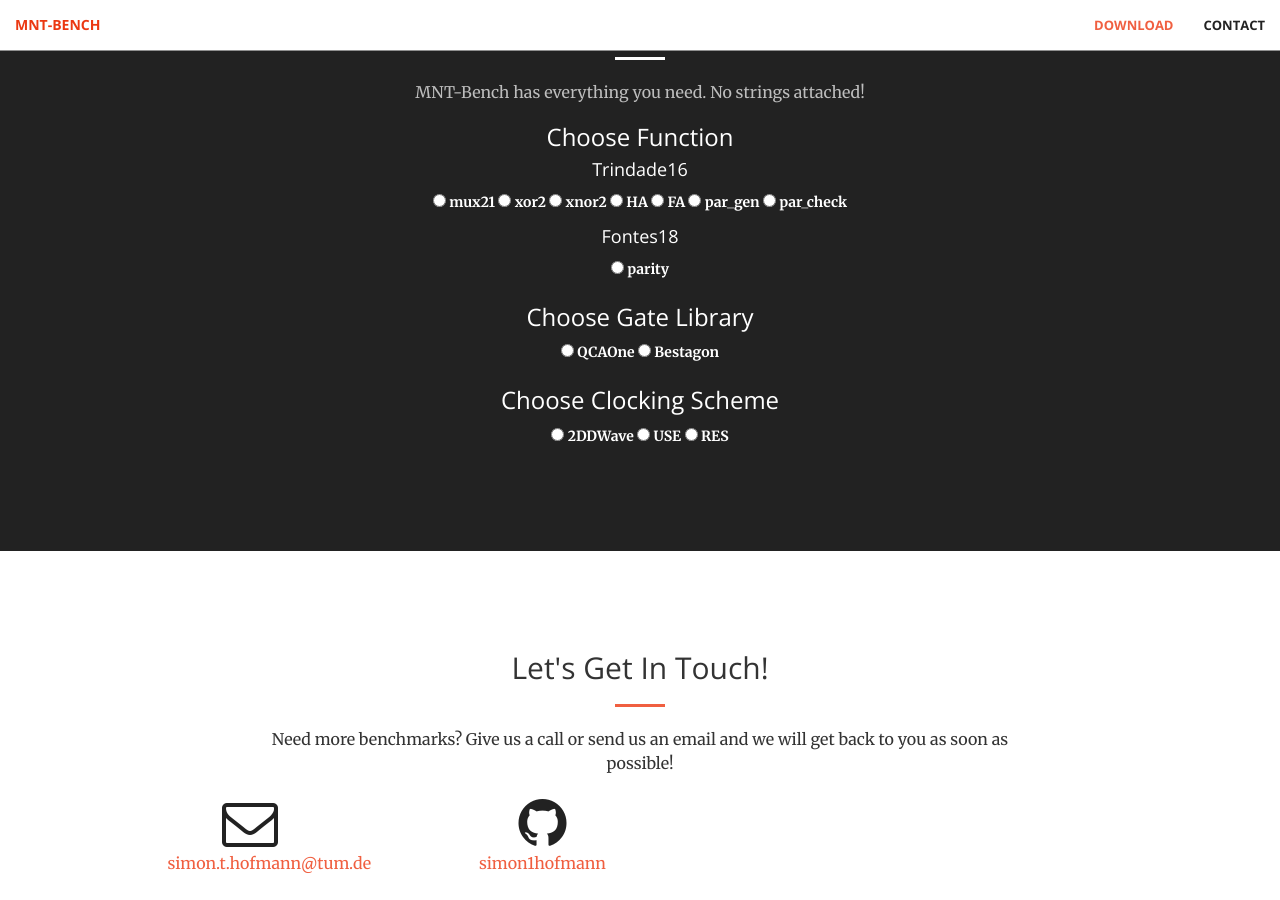
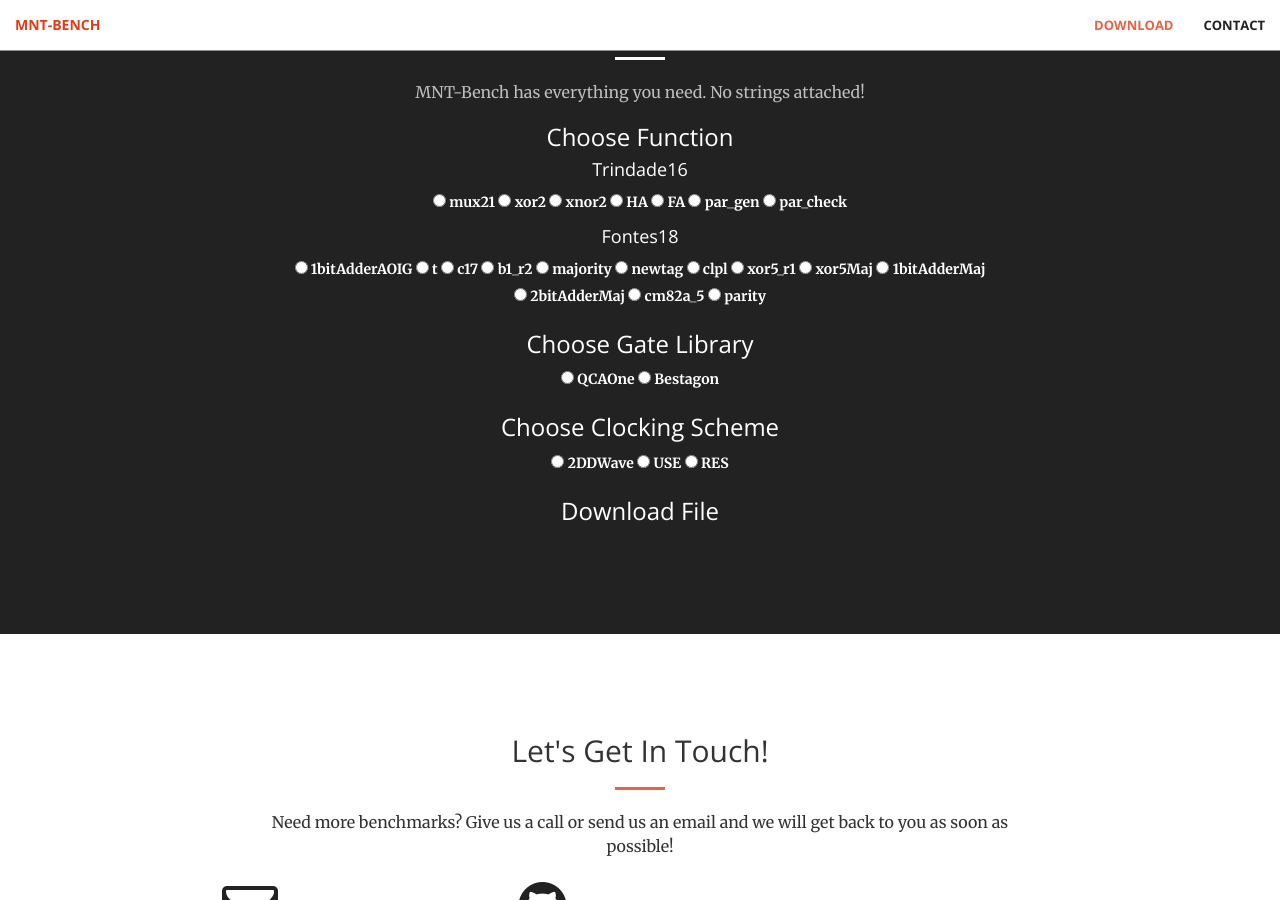
Before and after one commit to simon1hofmann/mnt-bench-old, a Jekyll site: the page built from docs/index.html, in a window 1280 px wide and 900 px high, scrolled down 996 px. Built offline with Jekyll 4.4.1, drawn with Linux system fonts in a browser that asks for light colours; nearby versions of some CDN libraries.

Commit message:
Update call-to-action.html

```diff
--- a/docs/_includes/call-to-action.html
+++ b/docs/_includes/call-to-action.html
@@ -9,7 +9,6 @@
                 <div>
                   <h3>Choose Function</h3>
                     <h4>Trindade16</h4>
-                        <div class="link-container-specification-file-trindade16"></div>
                         <label>
                         <input type="radio" class="select" value="mux21" name="Function" /> mux21
                         </label>
@@ -32,25 +31,61 @@
                         <label>
                         <input type="radio" class="select" value="par_check" name="Function" /> par_check
                         </label>
+                        <div class="link-container-specification-file-trindade16"></div>
                     <h4>Fontes18</h4>
-                        <div class="link-container-specification-file-fontes18"></div>
+                        <label>
+                        <input type="radio" class="select" value="1bitAdderAOIG" name="Function" /> 1bitAdderAOIG
+                        </label>
+                        <label>
+                        <input type="radio" class="select" value="t" name="Function" /> t
+                        </label>
+                        <label>
+                        <input type="radio" class="select" value="c17" name="Function" /> c17
+                        </label>
+                        <label>
+                        <input type="radio" class="select" value="b1_r2" name="Function" /> b1_r2
+                        </label>
+                        <label>
+                        <input type="radio" class="select" value="majority" name="Function" /> majority
+                        </label>
+                        <label>
+                        <input type="radio" class="select" value="newtag" name="Function" /> newtag
+                        </label>
+                        <label>
+                        <input type="radio" class="select" value="clpl" name="Function" /> clpl
+                        </label>
+                        <label>
+                        <input type="radio" class="select" value="xor5_r1" name="Function" /> xor5_r1
+                        </label>
+                        <label>
+                        <input type="radio" class="select" value="xor5Maj" name="Function" /> xor5Maj
+                        </label>
+                        <label>
+                        <input type="radio" class="select" value="1bitAdderMaj" name="Function" /> 1bitAdderMaj
+                        </label>
+                        <label>
+                        <input type="radio" class="select" value="2bitAdderMaj" name="Function" /> 2bitAdderMaj
+                        </label>
+                        <label>
+                        <input type="radio" class="select" value="cm82a_5" name="Function" /> cm82a_5
+                        </label>
                         <label>
                         <input type="radio" class="select" value="parity" name="Function" /> parity
                         </label>
+                        <div class="link-container-specification-file-fontes18"></div>
                 </div>
                 <div>
                   <h3>Choose Gate Library</h3>
-                    <div class="link-container-library"></div>
                     <label>
                     <input type="radio" class="select" value="QCAOne" name="Library" /> QCAOne
                     </label>
                     <label>
                     <input type="radio" class="select" value="Bestagon" name="Library" /> Bestagon
                     </label>
+                    <div class="link-container-library"></div>
                 </div>
                 <div>
                   <h3>Choose Clocking Scheme</h3>
-                    <div class="link-container-library-clocking"></div>
                     <label>
                     <input type="radio" class="select" value="2DDWave" name="Clocking" /> 2DDWave
                     </label>
@@ -60,8 +95,12 @@
                     <label>
                     <input type="radio" class="select" value="RES" name="Clocking" /> RES
                     </label>
+                    <div class="link-container-library-clocking"></div>
                 </div>
-                <div class="link-container-gate-level-file"></div>
+                <div>
+                  <h3>Download File</h3>
+                  <div class="link-container-gate-level-file"></div>
+                </div>
             </div>
         </div>
     </div>
@@ -80,7 +119,7 @@ $(document).on("change", ".select", function() {
 
   if (func){
       var trindade16 = ["mux21", "xor2", "xnor2", "HA", "FA", "par_gen", "par_check"];
-      var fontes18 = ["parity"];
+      var fontes18 = ["1bitAdderAOIG", "t", "c17", "b1_r2", "majority", "newtag", "clpl", "xor5_r1", "xor5Maj", "1bitAdderMaj", "2bitAdderMaj", "cm82a_5","parity"];
       if (trindade16.indexOf(func) > -1) {
           var str = "https://github.com/simon1hofmann/mnt-bench/blob/main/benchmarks/Networks/trindade16/" + func + ".v";
           var link = '<a href="'+str+'" class="btn btn-default btn-xl" download>Download network</a>';
```
